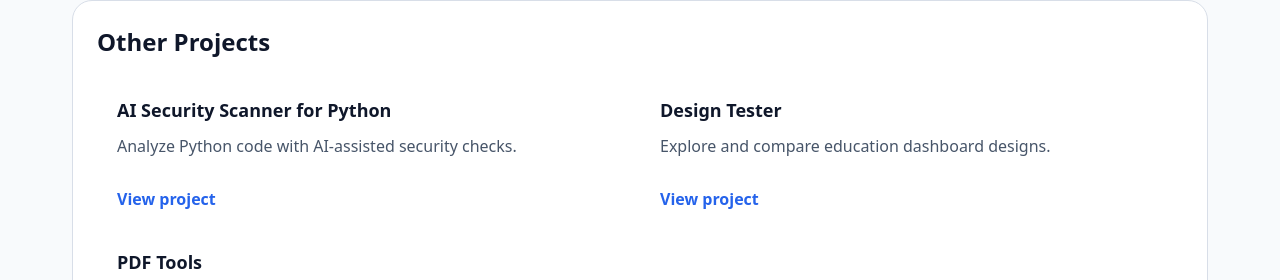
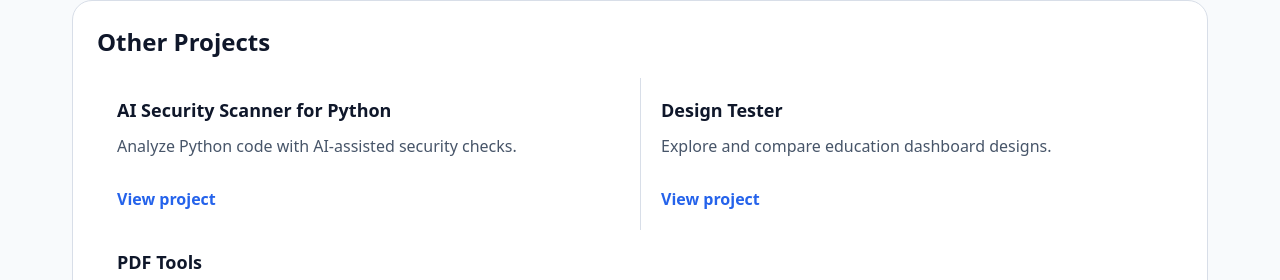
Before and after one commit to chinghei1007/ReactVue, a React (Vite) app: page / in a window 1280 px wide. Shown: the part 350-630 px from the top of the page. Built offline with nearby package versions, Linux system fonts and the light colour scheme.

Commit message:
Update home.css

```diff
--- a/src/styles/home.css
+++ b/src/styles/home.css
@@ -16,8 +16,16 @@
   border-radius: 0;
 }
 
+.other-projects .card:nth-child(even) {
+  border-left: 1px solid var(--color-border);
+}
+
 @media (max-width: 640px) {
   .other-projects .card-grid {
     grid-template-columns: 1fr;
   }
+
+  .other-projects .card:nth-child(even) {
+    border-left: 0;
+  }
 }
```
